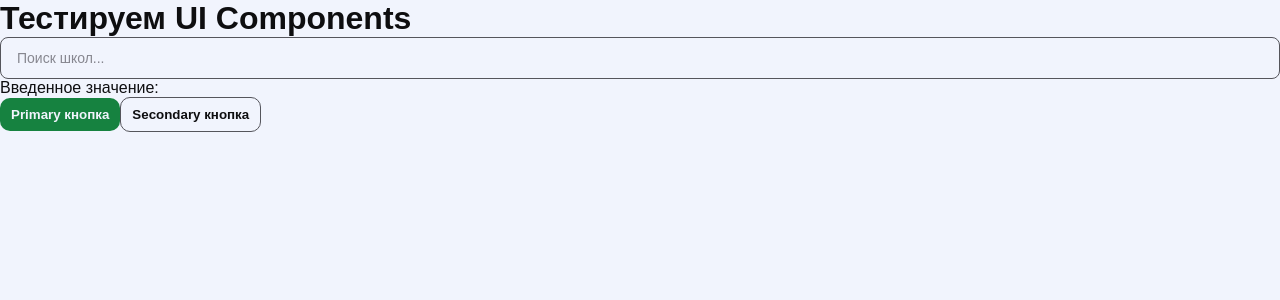
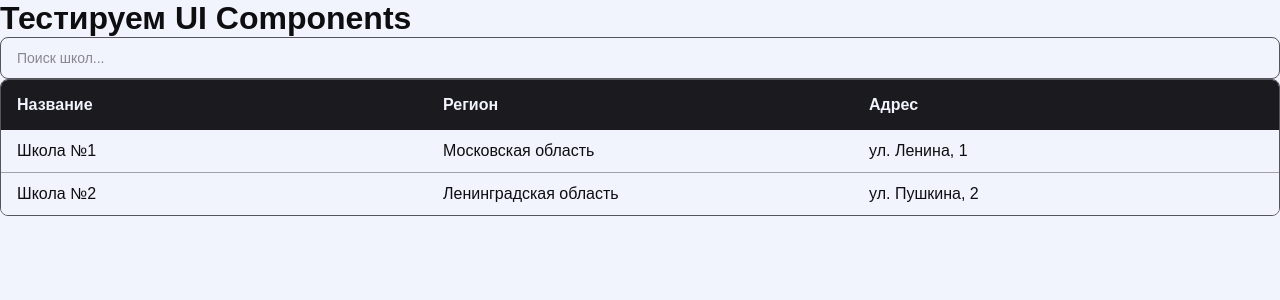
Before and after one commit to YouOnlyLiveOnce124/schools-dashboard, a Vue app: page / in a window 1280 px wide. Shown: the top 300 px of the page. Built offline with nearby package versions, Linux system fonts and the light colour scheme.

Commit message:
feat(ui): add BaseTable component with loading states

```diff
--- a/src/App.vue
+++ b/src/App.vue
@@ -1,9 +1,22 @@
 <script setup>
 import BaseButton from './components/UI/BaseButton.vue'
 import BaseInput from './components/UI/BaseInput.vue'
+import BaseTable from './components/UI/BaseTable.vue'
 import { ref } from 'vue'
 
 const searchValue = ref('')
+
+// Тестовые данные для таблицы
+const tableColumns = ref([
+  { key: 'name', label: 'Название', sortable: true },
+  { key: 'region', label: 'Регион', sortable: true },
+  { key: 'address', label: 'Адрес' }
+])
+
+const tableData = ref([
+  { name: 'Школа №1', region: 'Московская область', address: 'ул. Ленина, 1' },
+  { name: 'Школа №2', region: 'Ленинградская область', address: 'ул. Пушкина, 2' }
+])
 </script>
 
 <template>
@@ -14,9 +27,10 @@ const searchValue = ref('')
       v-model="searchValue"
       placeholder="Поиск школ..."
     />
-    <p>Введенное значение: {{ searchValue }}</p>
 
-    <BaseButton variant="primary">Primary кнопка</BaseButton>
-    <BaseButton variant="secondary">Secondary кнопка</BaseButton>
+    <BaseTable
+      :columns="tableColumns"
+      :data="tableData"
+    />
   </div>
 </template>
--- a/src/components/UI/BaseTable.vue
+++ b/src/components/UI/BaseTable.vue
@@ -1,3 +1,5 @@
+<!-- BaseTable.vue -->
+
 <script setup>
 /**
  * Базовый компонент таблицы с поддержкой сортировки и состояний загрузки
```
